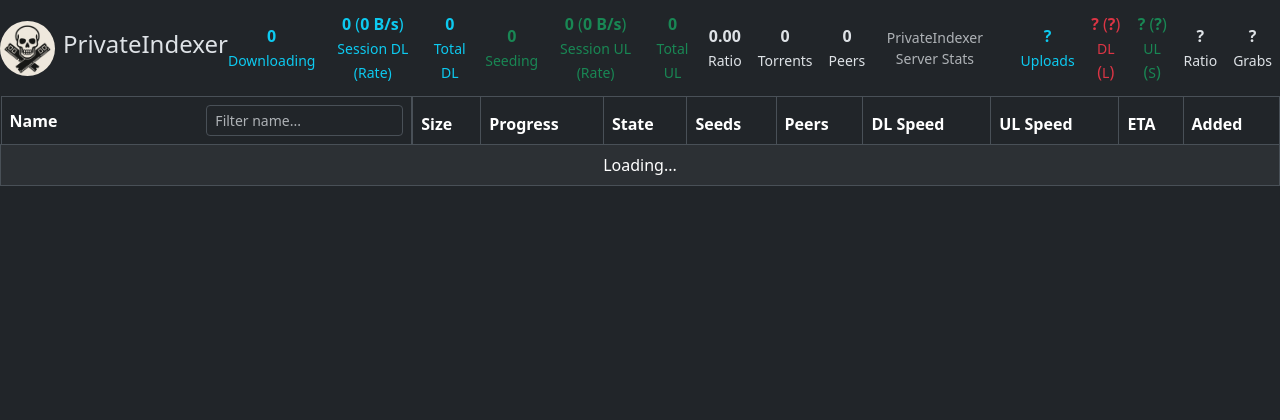
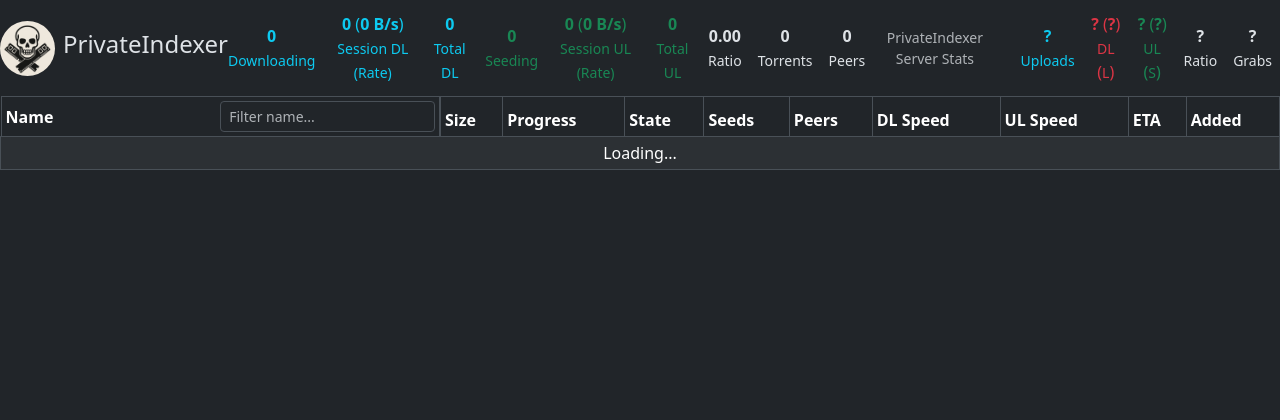
Before and after one commit to HumeHouse/privateindexer-client, a Python web app: template src/templates/dashboard.html in a window 1280 px wide. Shown: the top 420 px of the page. Run offline with Jinja, Linux system fonts and the light colour scheme; the template is opened without the code that fills it, so the values that code supplies are empty.

Commit message:
feat(gui): use slim rows for torrents table

```diff
--- a/src/templates/dashboard.html
+++ b/src/templates/dashboard.html
@@ -82,7 +82,7 @@
     </div>
 
     <div id="torrents-table-container" class="table-responsive flex-grow-1">
-        <table class="table table-striped table-bordered table-hover">
+        <table class="table table-striped table-bordered table-hover table-sm">
             <thead class="bg-body">
             <tr>
                 <th data-column="name" class="sortable d-flex align-items-center">
```
